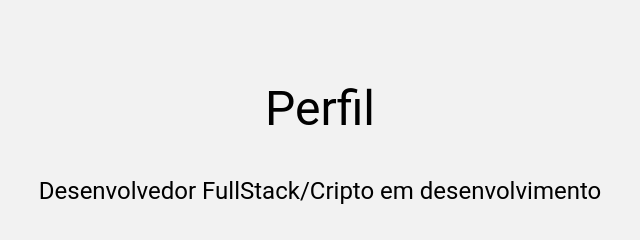
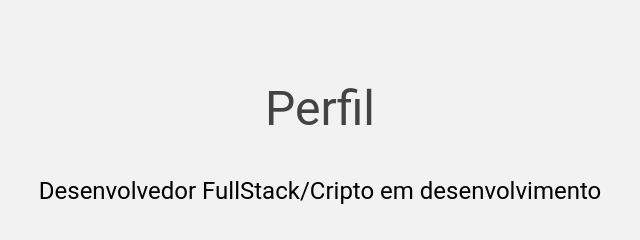
Before and after one commit to paulooliveirv/curriculum_vitae, a plain HTML site: page html/index.html in a window 1280 px wide. Shown: the top 240 px of the page, 320-960 px from the left. Drawn offline with Linux system fonts and the light colour scheme.

Commit message:
projeto finalizado

```diff
--- a/css/style.css
+++ b/css/style.css
@@ -42,6 +42,7 @@ header{
 }
 h1{
     font-size: 3rem;
+    color: rgba(0, 0, 0, 0.727);
 }
 h2{
     margin: 40px 0px 60px 0px;
```
